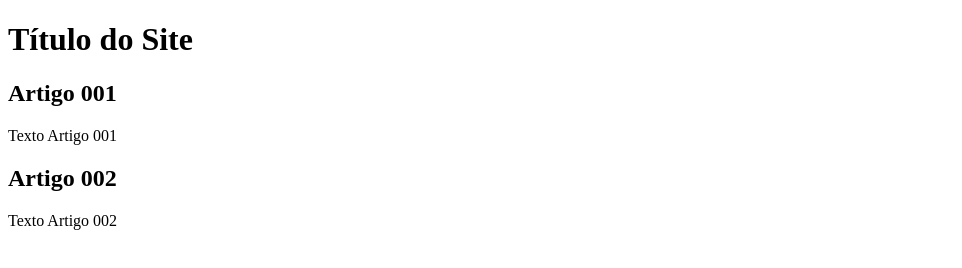
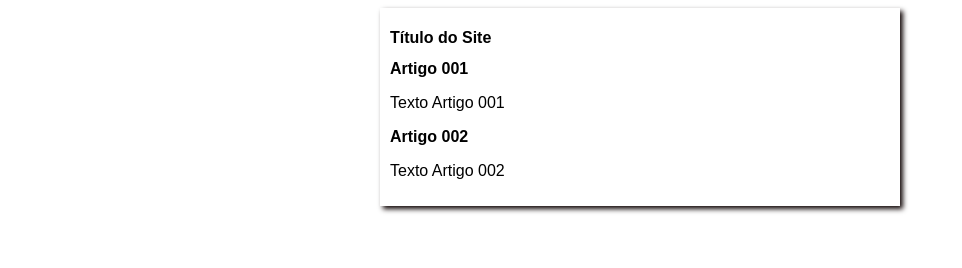
Before and after one commit to Bueno250/projeto-site, a plain HTML site: page index.html in a window 1280 px wide. Shown: the whole page, without its empty margins (0-962 px from the left). Drawn offline with Linux system fonts and the light colour scheme.

Commit message:
inciei o design

```diff
--- /dev/null
+++ b/estilos/style.css
@@ -0,0 +1,16 @@
+*{
+    font-family: Arial, Helvetica, sans-serif;
+    font-size: 16px;
+}
+
+body {
+    background-color: rgb(red, rgb(0, 0, 0), blue);
+}
+
+main {
+    background-color: white;
+    width: 500px;
+    margin: auto;
+    padding: 10px;
+    box-shadow: 3px 3px 5px rgb(17, 7, 7);
+}
--- a/index.html
+++ b/index.html
@@ -4,6 +4,7 @@
     <meta charset="UTF-8">
     <meta name="viewport" content="width=device-width, initial-scale=1.0">
     <title>Título do Site</title>
+    <link rel="stylesheet" href="estilos/style.css">
 </head>
 <body>
     <main>
```
